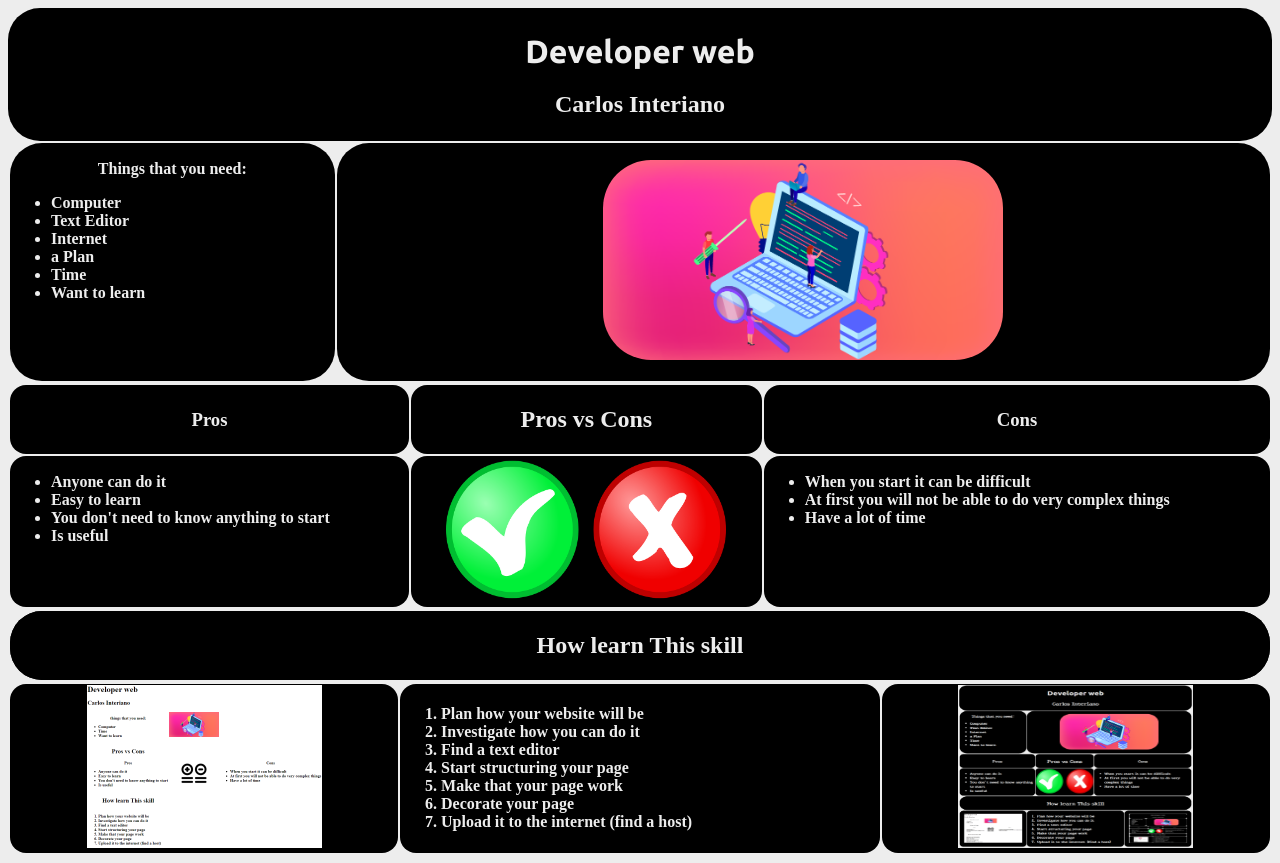
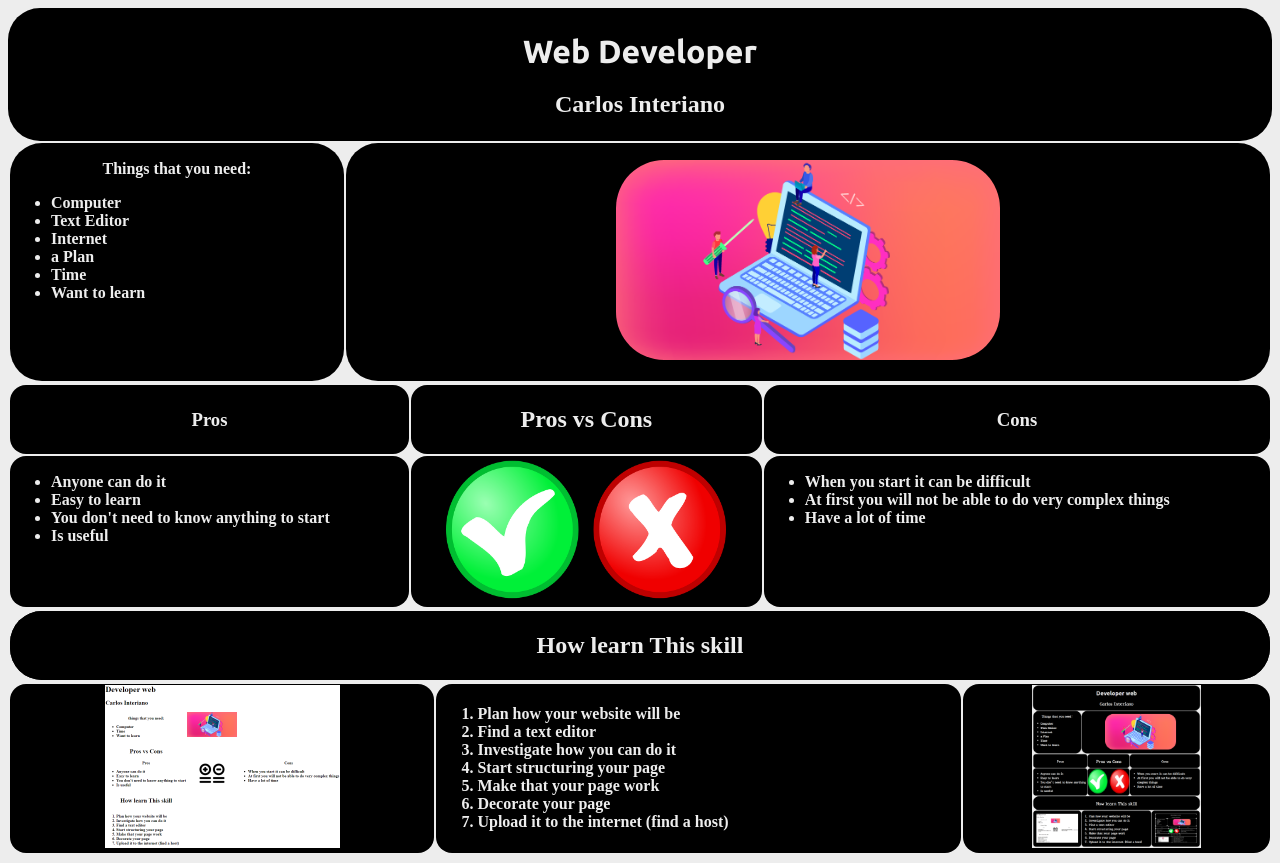
Before and after one commit to panfletoig/Tarea, a plain HTML site: page index.html in a window 1280 px wide. Drawn offline with Linux system fonts and the light colour scheme; a web font is replaced by a local one.

Commit message:
Add files via upload

```diff
--- a/index.html
+++ b/index.html
@@ -9,7 +9,7 @@
 </head>
 <body>
     <header>
-        <h1 id="titulo">Developer web</h1>
+        <h1 id="titulo">Web Developer</h1>
         <h2 id="nt">Carlos Interiano</h2>
     </header>
     <main id="nt">
@@ -29,7 +29,7 @@
                     </p>
                 </th>
                 <th id="cuadro">
-                    <img id="img" src="img/web.png" width="400" height="200">
+                    <img id="img" src="img/web.png">
                 </th>
         </table>
         <table id="tabla">
@@ -49,7 +49,7 @@
                     </ul>
                 </th>
                 <th>
-                    <img id="edit" src="img/pc.png" width="280" height="145">
+                    <img id="edit" src="img/pc.png" width="960" height="490">
                 </th>
                 <th>
                     <ul align="left">
@@ -68,13 +68,13 @@
         <table id="tabla">
             <tr id="cuadro">
                 <th>
-                    <img id="antes" src="img/html.PNG" width="236" height="163">
+                    <img id="antes" src="img/html.PNG" >
                 </th>
                 <th>
                     <ol align="left">
                         <li>Plan how your website will be</li>
+                        <li>Find a text editor</li>
                         <li>Investigate how you can do it</li>
-                        <li>Find a text editor</li>
                         <li>Start structuring your page</li>
                         <li>Make that your page work</li>
                         <li>Decorate your page</li>
@@ -82,7 +82,7 @@
                     </ol>
                 </th>
                 <th>
-                    <img id="antes" src="img/css.PNG" width="236" height="163">
+                    <img id="antes" src="img/css.PNG">
                 </th>
             </tr>
         </table>
```
